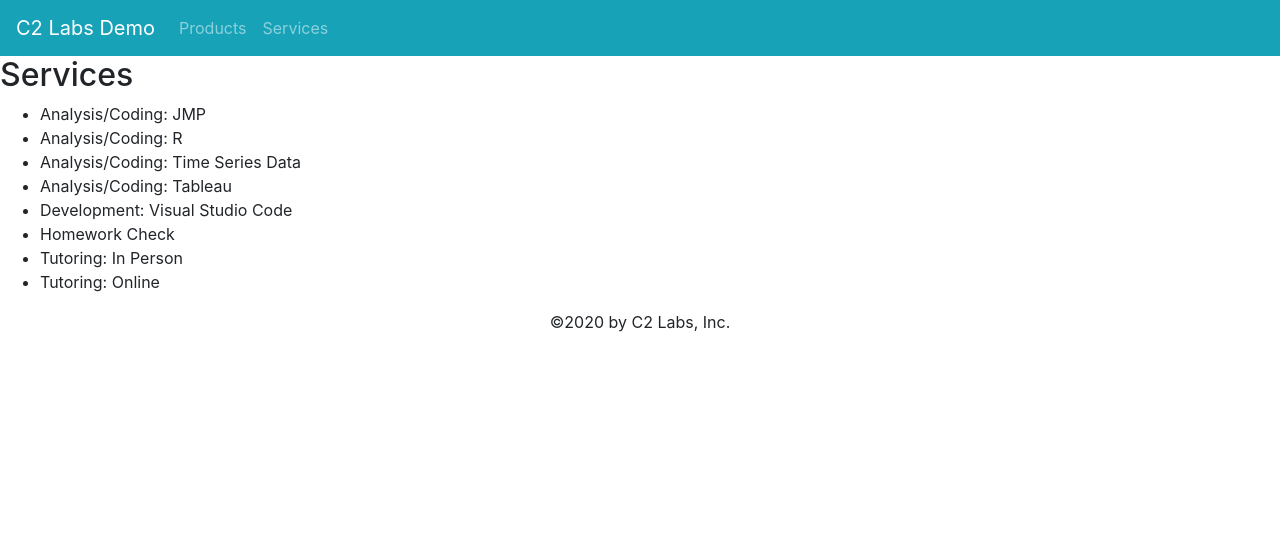
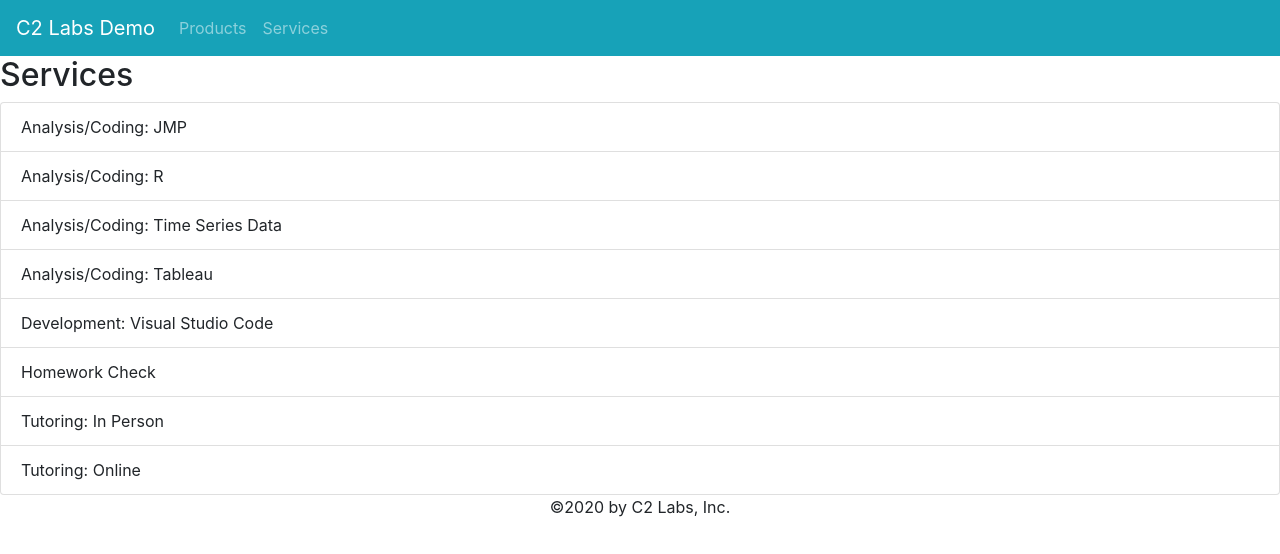
Before and after one commit to julietteeasley/c2-labs-demo, an Angular app: page /services in a window 1280 px wide. Shown: the top 554 px of the page. Built offline with nearby package versions, Linux system fonts and the light colour scheme.

Commit message:
changed products and services style

```diff
--- a/src/app/products/products.component.html
+++ b/src/app/products/products.component.html
@@ -1,7 +1,7 @@
 <h2>Products</h2>
 <div>
-  <ul>
-    <li *ngFor="let product of products">
+  <ul class="list-group">
+    <li *ngFor="let product of products" class="list-group-item">
       <span>{{product.name}}</span>
     </li>
   </ul>
--- a/src/app/services/services.component.html
+++ b/src/app/services/services.component.html
@@ -1,7 +1,7 @@
-<h2> Services</h2>
+<h2>Services</h2>
 <div>
-  <ul>
-    <li *ngFor="let service of services">
+  <ul class="list-group">
+    <li *ngFor="let service of services" class="list-group-item">
       <span>{{service.name}}</span>
     </li>
   </ul>
```
